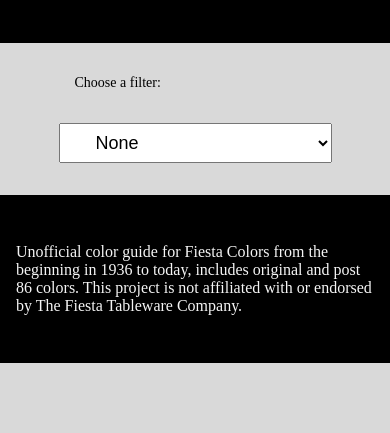
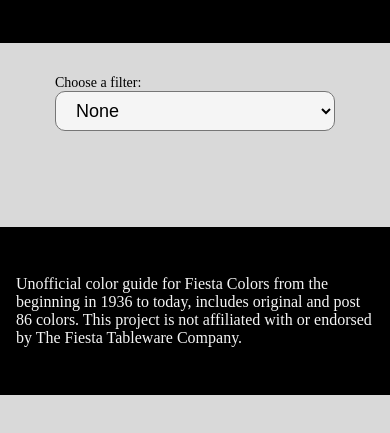
Before and after one commit to TheKicker/Fiesta-Color-Guide, a plain HTML site: page index.html in a window 390 px wide. Shown: the part 159-592 px from the top of the page. Drawn offline with Linux system fonts and the light colour scheme; no server answers.

Commit message:
Edited CSS

```diff
--- a/assets/css/main.css
+++ b/assets/css/main.css
@@ -30,9 +30,6 @@
     margin: 1rem auto;
     width: 70%;
 }
-.lead{
-    font-size: 18px;
-}
 .card{
     width: 100%;
 }
@@ -46,6 +43,11 @@
 .d-flex{
     display: flex;
     flex-direction: row;
+}
+.d-col{
+    display: flex;
+    flex-direction: column;
+    margin: 1rem;
 }
 .d-l{
     width: 25%;
@@ -66,27 +68,32 @@
 label{
     font-size: 14px;
     vertical-align: top;
-    margin: 1rem;
 }
 select{
     font-size: 18px;
-    padding: 0.5rem 2rem;
-    margin: 1rem 0;
+    width: 10rem;
+    background-color: whitesmoke;
+    color: black;
+    border-radius: 10px;
+    padding: 0.5rem 1rem;
 }
 
 @media only screen and (max-width: 1000px) {
-    .containerOne{
-        width: 100%;
-    }
-    .outputOne, .outputTwo{
-        width: 100%;
+    .container{
+        width: 80%;
     }
     .d-flex{
         flex-direction: column;
     }
     .d-l{
-        height: 96px;
+        height: 100px;
         width: 100%;
         border-radius: 10px;
     }
+    .d-r{
+        width: 100%;
+    }
+    select{
+        width: 100%;
+    }
 }
--- a/index.html
+++ b/index.html
@@ -15,12 +15,15 @@
 
         <div class="container">
             <div class="d-flex">
+                <div class="d-col">
                     <label for="filterSelection">Choose a filter:</label>
                     <select id="filterSelection" name="filterSelection">
                         <option value="None" selected>None</option>
                         <option value="Shade">Shade</option>
                         <option value="Year">Year</option>
                     </select>
+                </div>
+                <div class="d-col">
                     <label id="shadeFilterLabel" for="shadeFilter">Choose a Shade:</label>
                     <select id="shadeFilter" name="shadeFilter">
                         <option value="Red">Red</option>
@@ -33,12 +36,15 @@
                         <option value="Black">Black</option>
                         <option value="Brown">Brown</option>
                     </select>
+                </div>
+                <div class="d-col">
                     <label id="yearFilterLabel" for="yearFilter">Choose a year:</label>
                     <select id="yearFilter" name="yearFilter">
                         <option value="Current">Current</option>
                         <option value="Original">Original</option>
                         <option value="Post86">Post86</option>
                     </select>
+                </div>
             </div>
             <div id="output"></div>
         </div>
```
Lines whose indentation alone changed are shown as unchanged.
